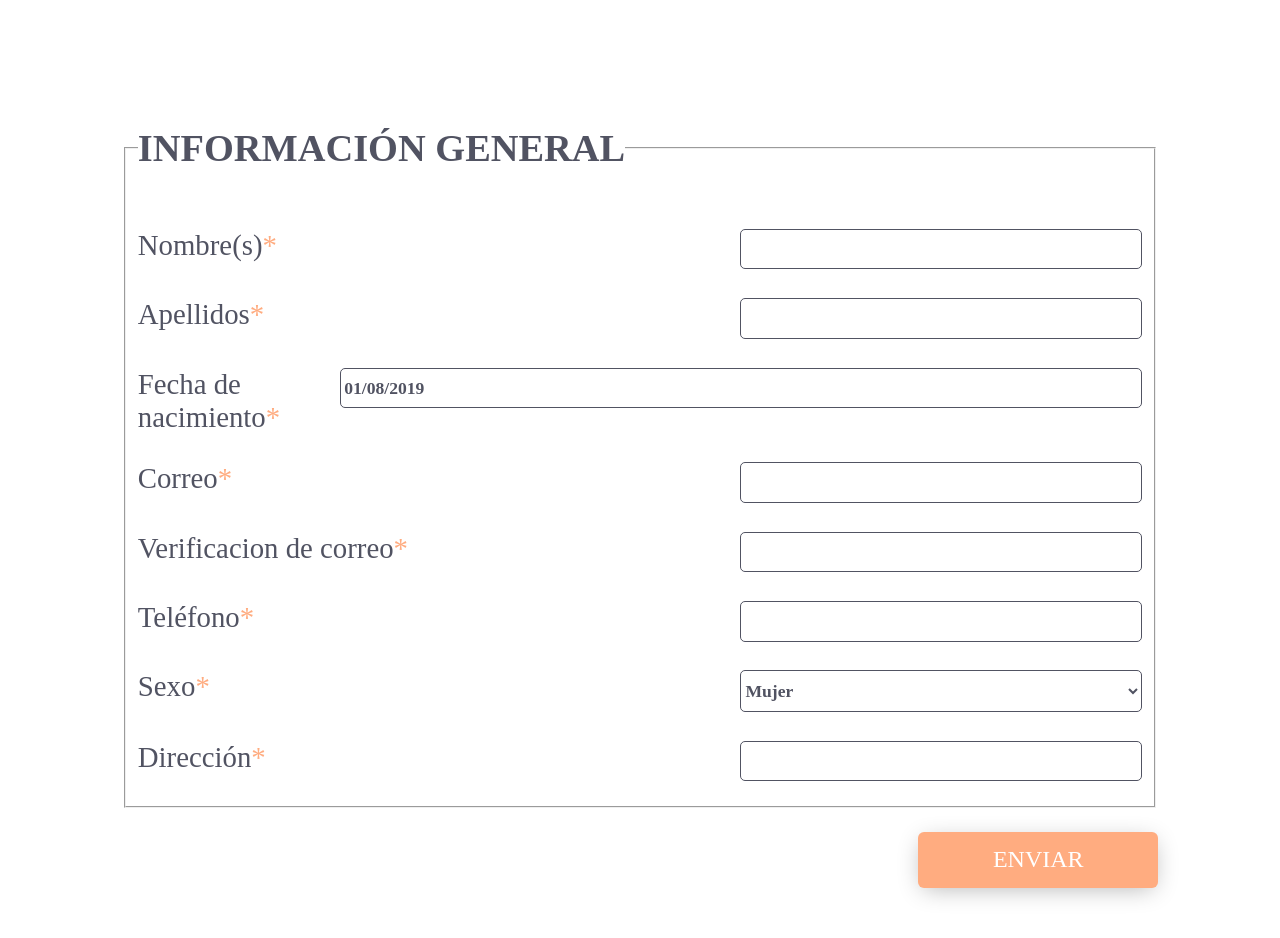
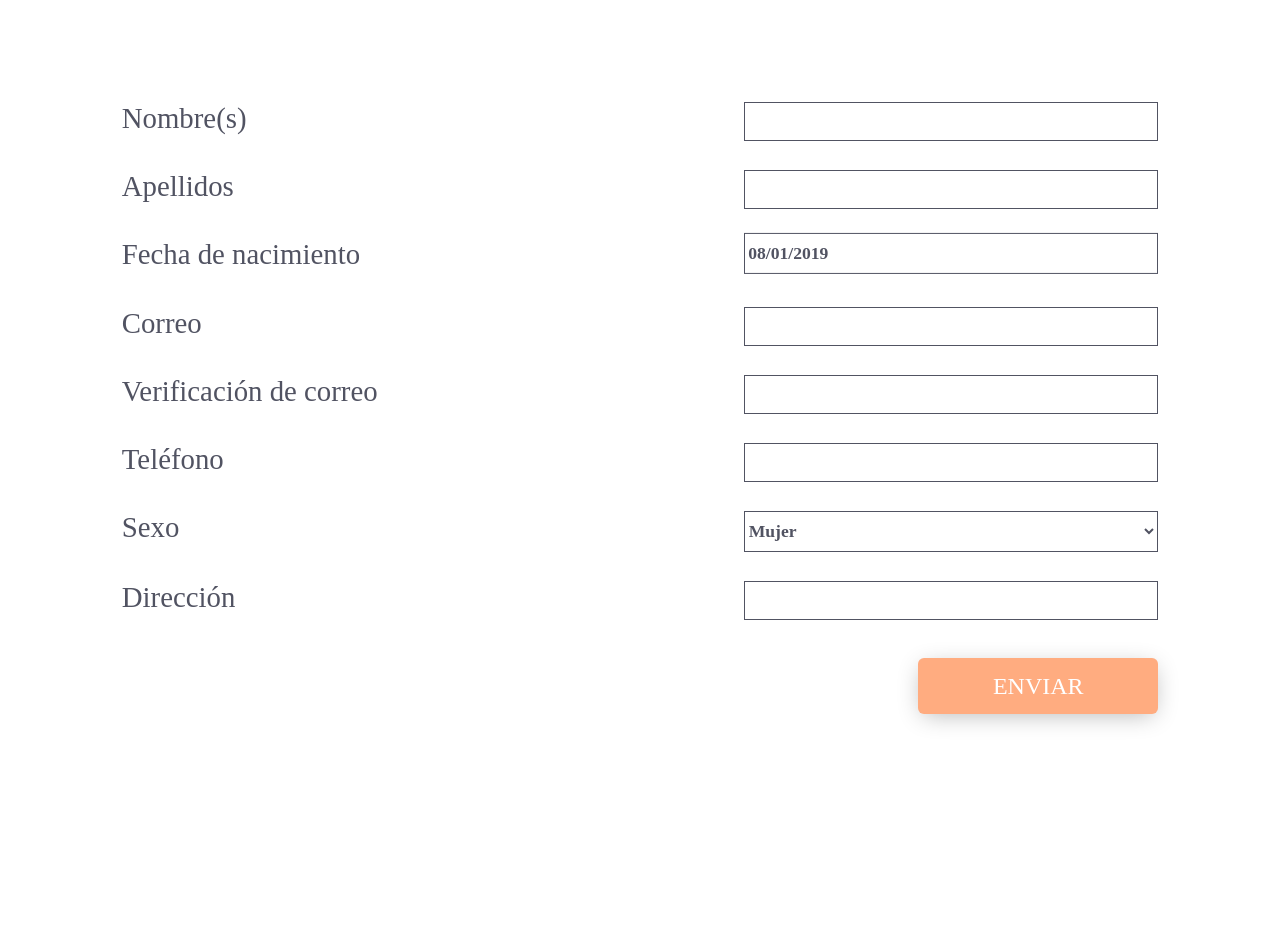
Before and after one commit to Octatum/essenta, a Gatsby site: page /unete/JoinForm in a window 1280 px wide. After the commit the page ends 802 px from the top, so only its background shows below. Built offline with nearby package versions, Linux system fonts and the light colour scheme; Gatsby itself is replaced by a stand-in of ours.

Commit message:
changed joinform and cleaned code

```diff
--- a/package.json
+++ b/package.json
@@ -20,6 +20,7 @@
     "firebase-admin": "^6.4.0",
     "firebase-functions": "^2.1.0",
     "form-data": "^2.3.3",
+    "formik": "^1.4.2",
     "gatsby": "^2.0.85",
     "gatsby-cli": "^2.4.8",
     "gatsby-image": "^2.0.25",
--- a/src/components/Footer/ContactForm.jsx
+++ b/src/components/Footer/ContactForm.jsx
@@ -74,7 +74,7 @@ class ContactForm extends React.Component {
       headers: { 'Content-Type': 'application/x-www-form-urlencoded' },
       body: encode({
         'form-name': 'contacto',
-        ...state
+        ...state,
       }),
     })
       .then(() => {
--- a/src/components/Input/index.jsx
+++ b/src/components/Input/index.jsx
@@ -1,8 +1,6 @@
 import styled from 'styled-components';
 
-export const TextInput = styled.input.attrs({
-  style: ({ style }) => ({ ...style }),
-})`
+export const withInputStyle = component => styled(component)`
   background: rgba(255, 255, 255, 0);
   border: 1px solid ${props => props.theme.color.black};
   color: ${props => props.theme.color.black};
@@ -19,9 +17,9 @@ export const TextInput = styled.input.attrs({
   }
 `;
 
-export const Select = styled.select.attrs({
-  style: ({ style }) => ({ ...style }),
-})`
+export const TextInput = withInputStyle('input');
+
+export const withSelectStyle = component => styled(component)`
   background: ${props =>
     props.orange ? props.theme.color.orange : 'transparent'};
   border: 1px solid ${props => props.theme.color.black};
@@ -31,8 +29,15 @@ export const Select = styled.select.attrs({
   transition: 0.3s ease background-color;
   margin-right: 1em;
 
+  & > option {
+    font-size: 1.1em;
+    font-weight: inherit;
+  }
+
   :focus {
     background: ${props =>
       props.orange ? props.theme.color.darkOrange : 'white'};
   }
 `;
+
+export const Select = withSelectStyle('select');
--- /dev/null
+++ b/src/components/LabelInput.jsx
@@ -0,0 +1,119 @@
+import React from 'react';
+import { ErrorMessage, Field } from 'formik';
+import PropTypes from 'prop-types';
+import styled from 'styled-components';
+import { withInputStyle, TextInput } from './Input';
+import { device } from '../utilities/device';
+
+const ErrorField = styled(ErrorMessage)`
+  color: darkred;
+  font-size: 1rem;
+  text-align: right;
+`;
+
+const FormikInput = withInputStyle(Field);
+
+const Label = styled.label`
+  font-size: 1.8rem;
+  width: 100%;
+  font-family: ${props => props.theme.fonts.main};
+  display: flex;
+  justify-content: space-between;
+  color: ${props => props.theme.color.black};
+  padding: 0.5em 0;
+
+  ${device.tablet} {
+    flex-direction: column;
+    padding: 0;
+    font-size: 1.4rem;
+  }
+
+  &[required] > span::after {
+    content: '*';
+    color: ${props => props.theme.color.orange};
+  }
+`;
+
+const InputSpace = styled('div')`
+  flex: 2;
+  display: flex;
+  flex-direction: column;
+  align-items: flex-end;
+
+  & > input {
+    padding: 0.5rem;
+    padding-left: 0.2em;
+    font-size: 1.1rem;
+
+    ${device.tablet} {
+      margin-top: 1em;
+    }
+  }
+
+  & > input,
+  & > select,
+  & .react-datepicker-wrapper,
+  & > div {
+    box-sizing: border-box;
+    width: 60%;
+    font-size: 1.1rem;
+
+    ${device.tablet} {
+      width: 100%;
+    }
+  }
+
+  & .react-datepicker__input-container {
+    width: 100%;
+    transform: translateY(-12.5%);
+
+    & input {
+      box-sizing: border-box;
+      padding-left: 0.2em;
+      width: 100%;
+    }
+  }
+`;
+
+const LabelText = styled('div')`
+  flex: 1;
+`;
+
+export const GenericLabelInput = ({
+  text,
+  InputComponent,
+  name,
+  formikField,
+  ...rest
+}) => {
+  return (
+    <Label as="label">
+      <LabelText>{text}</LabelText>
+      <InputSpace>
+        <InputComponent name={name} {...rest} />
+        {formikField && <ErrorField name={name} component={'div'} />}
+      </InputSpace>
+    </Label>
+  );
+};
+
+GenericLabelInput.propTypes = {
+  text: PropTypes.string.isRequired,
+  name: PropTypes.string.isRequired,
+};
+
+GenericLabelInput.defaultProps = {
+  formikField: false,
+};
+
+export default props => (
+  <GenericLabelInput InputComponent={TextInput} {...props} />
+);
+
+export const FormikLabelInput = props => (
+  <GenericLabelInput
+    InputComponent={FormikInput}
+    formikField={true}
+    {...props}
+  />
+);
--- /dev/null
+++ b/src/components/Unete/validationSchema.js
@@ -0,0 +1,32 @@
+import * as Yup from 'yup';
+
+const validationSchema = Yup.object().shape({
+  nombre: Yup.string()
+    .min(2, 'Este campo es requerido')
+    .required('Este campo es requerido'),
+  apellido: Yup.string()
+    .min(2, 'Este campo es requerido')
+    .required('Este campo es requerido'),
+  nacimiento: Yup.string()
+    .min(2, 'Este campo es requerido')
+    .required('Este campo es requerido'),
+  correo: Yup.string()
+    .min(2, 'Este campo es requerido')
+    .required('Este campo es requerido'),
+  verificacion: Yup.string().test('match', 'Los correos no coinciden', function(
+    emailConfirmation
+  ) {
+    return emailConfirmation === this.parent.correo;
+  }),
+  telefono: Yup.string()
+    .min(2, 'Este campo es requerido')
+    .required('Este campo es requerido'),
+  sexo: Yup.string()
+    .min(2, 'Este campo es requerido')
+    .required('Este campo es requerido'),
+  direccion: Yup.string()
+    .min(2, 'Este campo es requerido')
+    .required('Este campo es requerido'),
+});
+
+export default validationSchema;
--- a/src/pages/unete/JoinForm.jsx
+++ b/src/pages/unete/JoinForm.jsx
@@ -2,20 +2,32 @@ import React from 'react';
 import styled from 'styled-components';
 import _DatePicker from 'react-datepicker';
 import moment from 'moment';
+
 import 'react-datepicker/dist/react-datepicker.css';
 
 import {
   TextInput as _TextInput,
-  Select as _Select,
+  withSelectStyle,
 } from './../../components/Input/index';
 import Button from './../../components/Button/index';
 import { device } from '../../utilities/device';
+import { Formik, Field } from 'formik';
+import encode from '../../utilities/encode';
+import {
+  FormikLabelInput,
+  GenericLabelInput,
+} from '../../components/LabelInput';
+import validationSchema from '../../components/Unete/validationSchema';
 
 const Layout = styled.div`
   display: flex;
   justify-content: center;
   width: 100%;
   padding: 5rem 0;
+
+  ${device.tablet} {
+    padding: 2rem 0;
+  }
 `;
 
 const FormBlock = styled.form`
@@ -24,85 +36,23 @@ const FormBlock = styled.form`
   counter-reset: fieldset;
   display: flex;
   flex-direction: column;
-`;
-
-const Legend = styled.legend`
-  padding: 1em 0;
-  font-size: 2.4rem;
-  text-transform: uppercase;
-  font-family: ${props => props.theme.fonts.main};
-  color: ${props => props.theme.color.black};
-  font-weight: 700;
-  position: relative;
-  /**
-  &::before {
-    counter-increment: fieldset;
-    position: absolute;
-    left: -1.3em;
-    content: counter(fieldset) ". ";
-  }
-  */
-`;
-
-const Label = styled.label`
-  font-size: 1.8rem;
-  width: 100%;
-  font-family: ${props => props.theme.fonts.main};
-  display: flex;
-  justify-content: space-between;
-  color: ${props => props.theme.color.black};
-  padding: 0.5em 0;
 
   ${device.tablet} {
-    flex-direction: column;
-  }
-
-  &[required] > span::after {
-    content: '*';
-    color: ${props => props.theme.color.orange};
-  }
-
-  & > input {
-    padding-left: 0.2em;
-  }
-
-  & > input,
-  & > select,
-  & > div {
-    box-sizing: border-box;
-    width: 40%;
-
-    ${device.tablet} {
-      width: auto;
-    }
-  }
-
-  & .react-datepicker-wrapper,
-  & .react-datepicker__input-container {
-    width: 100%;
-
-    & input {
-      box-sizing: border-box;
-      padding-left: 0.2em;
-      width: 100%;
+    > * {
+      margin: 0.5em 0;
     }
   }
 `;
 
-const TextInput = _TextInput.extend`
-  font-size: 1.1rem;
+const FormikSelect = withSelectStyle(Field);
+
+const ExtendedSelect = styled(FormikSelect)`
   padding: 0.5em 0;
-  border-radius: 5px;
-`;
-
-const Select = _Select.extend`
-  font-size: 1.1rem;
-  padding: 0.5em 0;
-  border-radius: 5px;
   margin-right: 0;
 
   ${device.tablet} {
     flex: 1;
+    margin-top: 1em;
   }
 `;
 
@@ -123,124 +73,111 @@ const DatePicker = styled(_DatePicker)`
   color: ${props => props.theme.color.black};
   font-weight: 700;
   font-family: ${props => props.theme.fonts.secondary};
+  padding: 0.5em 0;
   font-size: 1.1rem;
-  padding: 0.5em 0;
-  border-radius: 5px;
+
+  ${device.tablet} {
+    margin-top: 1.5em;
+  }
 `;
 
-class JoinForm extends React.Component {
-  state = {
+function getInitialVaules() {
+  const values = {
     nombre: '',
     apellido: '',
     nacimiento: moment(),
     correo: '',
     verificacion: '',
     telefono: '',
-    sexo: '',
+    sexo: 'mujer',
     lineaUno: '',
     lineaDos: '',
     estado: '',
   };
 
-  handleChange = ({ target }) => {
-    this.setState({ [target.name]: target.value });
-  };
+  return { ...values };
+}
 
-  handleEmailChange = ({ target }) => {};
-
+class JoinForm extends React.Component {
   handleBirthdateChange = date => {
     this.setState({ nacimiento: date });
   };
-
-  handleSubmit = event => {
-    event.preventDefault();
-  };
-
   render() {
     return (
       <Layout>
-        <FormBlock netlify name="unete">
-          <fieldset>
-            <Legend>Información General</Legend>
-            <Label required>
-              <span>Nombre(s)</span>
-              <TextInput
-                type="text"
-                onChange={this.handleChange}
-                name="nombre"
-                value={this.state.nombre}
-                required
-              />
-            </Label>
-            <Label required>
-              <span>Apellidos</span>
-              <TextInput
-                type="text"
-                onChange={this.handleChange}
-                name="apellido"
-                value={this.state.apellido}
-                required
-              />
-            </Label>
-            <Label required>
-              <span>Fecha de nacimiento</span>
+        <Formik
+          initialValues={getInitialVaules()}
+          validationSchema={validationSchema}
+          onSubmit={async (values, actions) => {
+            const { verificacion, ...formValues } = values;
+            try {
+              const response = await fetch('/', {
+                method: 'POST',
+                headers: {
+                  'Content-Type': 'application/x-www-form-urlencoded',
+                },
+                body: encode({
+                  'form-name': 'contacto',
+                  ...formValues,
+                }),
+              });
+              alert(JSON.stringify(formValues));
+            } catch (exception) {
+            } finally {
+              actions.setSubmitting(false);
+            }
+          }}
+          render={props => (
+            <FormBlock
+              name="unete"
+              onSubmit={props.handleSubmit}
+              data-netlify="true"
+              data-netlify-honeypot="bot-field"
+            >
+              <FormikLabelInput text="Nombre(s)" name="nombre" />
+              <FormikLabelInput text="Apellidos" name="apellido" />
+              <GenericLabelInput
+                text="Fecha de nacimiento"
+                name="nacimiento"
+                InputComponent={p => (
+                  <Field
+                    render={({ field }) => (
                       <DatePicker
-                selected={this.state.nacimiento}
-                onChange={this.handleBirthdateChange}
+                        selected={props.values[field.name]}
+                        onChange={date => props.setFieldValue(field.name, date)}
+                        dateFormat="DD/MM/YYYY"
+                        name={field.name}
                         showMonthDropdown
                         showYearDropdown
                       />
-            </Label>
-            <Label required>
-              <span>Correo</span>
-              <TextInput
-                type="email"
-                onChange={this.handleChange}
-                name="correo"
-                value={this.state.correo}
-                required
+                    )}
+                    {...p}
                   />
-            </Label>
-            <Label required>
-              <span>Verificacion de correo</span>
-              <TextInput
-                type="email"
-                onChange={this.handleChange}
+                )}
+                formikField={true}
+              />
+              <FormikLabelInput text="Correo" name="correo" />
+              <FormikLabelInput
+                text="Verificación de correo"
                 name="verificacion"
-                value={this.state.verificacion}
-                required
               />
-            </Label>
-            <Label required>
-              <span>Teléfono</span>
-              <TextInput
-                type="text"
-                onChange={this.handleChange}
-                name="telefono"
-                value={this.state.telefono}
-                required
-              />
-            </Label>
-            <Label required>
-              <span>Sexo</span>
-              <Select value={this.state.value} onChange={this.handleChange}>
+              <FormikLabelInput text="Teléfono" name="telefono" />
+              <GenericLabelInput
+                text="Sexo"
+                name="sexo"
+                InputComponent={p => (
+                  <ExtendedSelect component="select" {...p}>
                     <option value="mujer">Mujer</option>
                     <option value="hombre">Hombre</option>
-              </Select>
-            </Label>
-            <Label required>
-              <span>Dirección</span>
-              <TextInput
-                type="text"
-                onChange={this.handleChange}
-                name="lineaUno"
-                value={this.state.lineaUno}
-                required
+                  </ExtendedSelect>
+                )}
+                formikField={true}
               />
-            </Label>
-          </fieldset>
+              <FormikLabelInput text="Dirección" name="direccion" />
               <CustomButton type="submit">Enviar</CustomButton>
             </FormBlock>
+          )}
+        />
       </Layout>
     );
   }
```
Also changed, not shown: 1 other file. Lines whose indentation alone changed are shown as unchanged.
